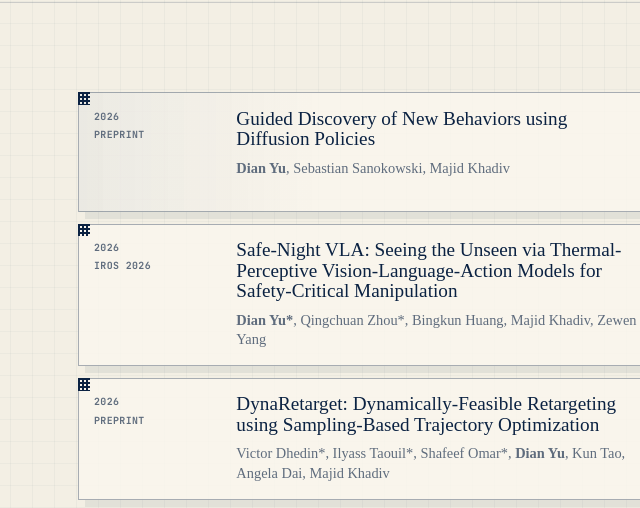
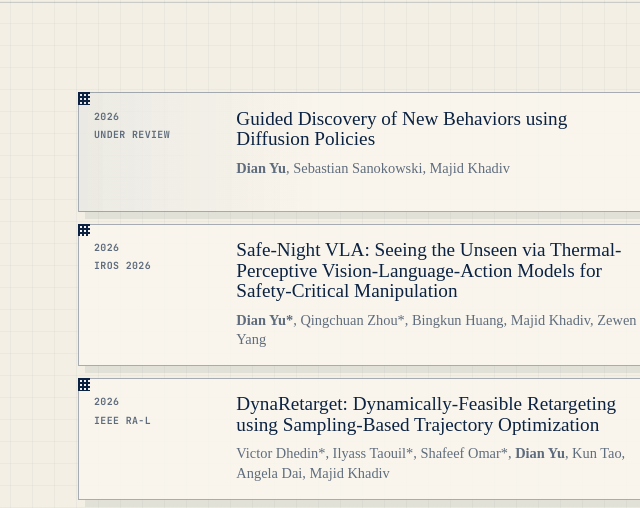
Before and after one commit to Thisanwerss/AboutMe, a plain HTML site: page index.html in a window 1280 px wide. Shown: the part 1340-1848 px from the top of the page, 430-1070 px from the left. Drawn offline with Linux system fonts and the light colour scheme.

Commit message:
Update publication statuses

```diff
--- a/index.html
+++ b/index.html
@@ -101,7 +101,7 @@
         <article class="publication-card featured">
           <div class="pub-meta">
             <span>2026</span>
-            <span>Preprint</span>
+            <span>Under review</span>
           </div>
           <h3>Guided Discovery of New Behaviors using Diffusion Policies</h3>
           <p><strong>Dian Yu</strong>, Sebastian Sanokowski, Majid Khadiv</p>
@@ -121,7 +121,7 @@
         <article class="publication-card">
           <div class="pub-meta">
             <span>2026</span>
-            <span>Preprint</span>
+            <span>IEEE RA-L</span>
           </div>
           <h3>DynaRetarget: Dynamically-Feasible Retargeting using Sampling-Based Trajectory Optimization</h3>
           <p>Victor Dhedin*, Ilyass Taouil*, Shafeef Omar*, <strong>Dian Yu</strong>, Kun Tao, Angela Dai, Majid Khadiv</p>
```
